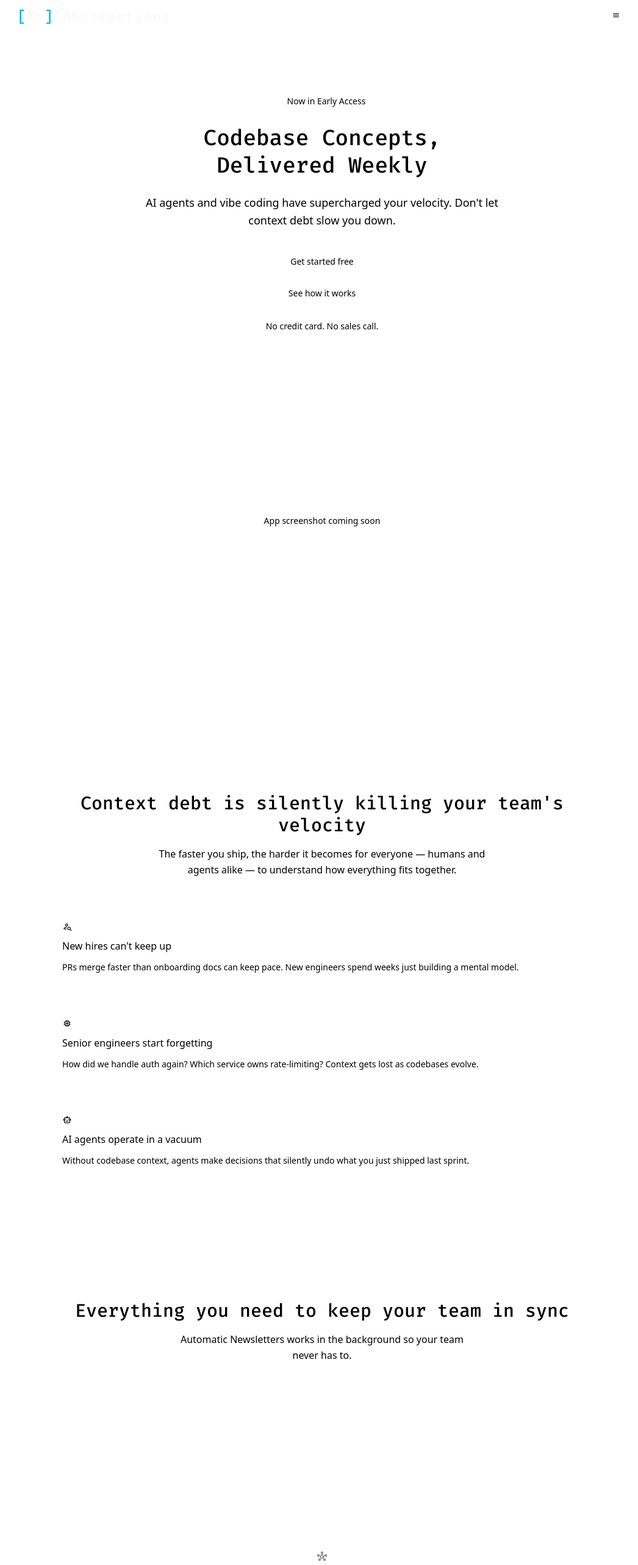
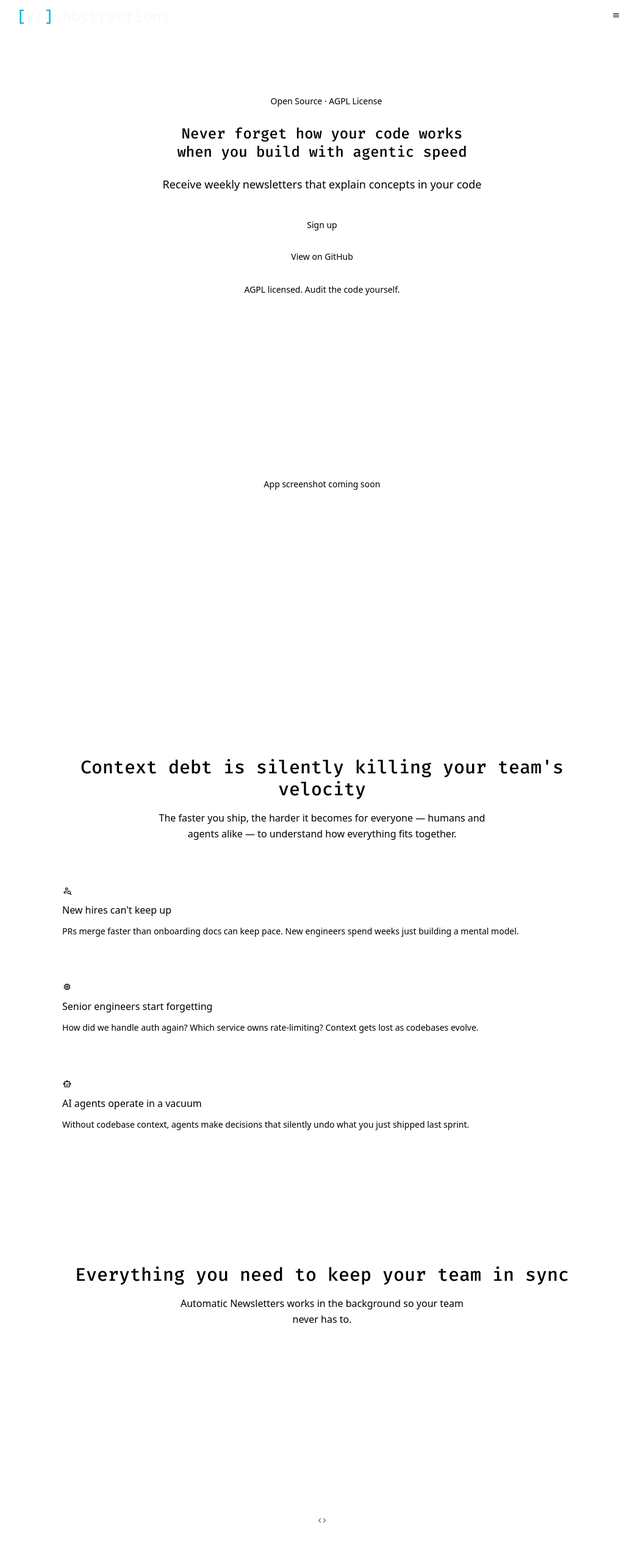
Before and after one commit to arterylabs/abstractions, a Next.js app in the folder frontend/: page / in a window 1280 px wide. Shown: the top 2566 px of the page at 61% size, without its empty margins (112-1158 px from the left). Built offline with nearby package versions, Linux system fonts and the light colour scheme.

Commit message:
landing page improvements

```diff
--- a/frontend/src/app/page.tsx
+++ b/frontend/src/app/page.tsx
@@ -25,47 +25,47 @@ const painPoints = [
 
 const features = [
   {
-    icon: "hub",
-    title: "One-click GitHub integration",
-    body: "Public or private repos — connect in seconds via OAuth. No tokens to manage, no config files to write.",
+    icon: "code",
+    title: "Open source & self-hostable",
+    body: "Deploy with Docker in minutes. No vendor lock-in, no usage limits — the entire codebase is on GitHub.",
   },
   {
     icon: "manage_search",
     title: "Deep semantic indexing",
-    body: "We analyze structure, patterns, and relationships across your entire codebase — not just recent diffs.",
+    body: "Abstractions analyzes structure, patterns, and relationships across your entire codebase — not just recent diffs.",
   },
   {
     icon: "mark_email_read",
     title: "AI-generated newsletters",
-    body: "Every Monday (or whenever you choose) a clean, readable summary lands in every inbox on your team.",
+    body: "Every Monday (or whenever you configure) a clean, readable summary lands in every inbox on your team.",
   },
   {
     icon: "lock",
-    title: "Your code stays private",
-    body: "We never store source files. Only secure embeddings and high-level summaries ever leave your repository.",
+    title: "Full control over your data",
+    body: "Run on your own infrastructure. Your source code and embeddings never leave your environment.",
   },
 ];
 
 const steps = [
   {
     number: "01",
-    title: "Sign up free",
-    body: "No credit card. No sales call. Just an email address.",
+    title: "Star & clone the repo",
+    body: "No account required. Grab the source from GitHub and deploy it wherever you run your stack.",
   },
   {
     number: "02",
     title: "Connect your GitHub repo",
-    body: "Public or private. We request only the minimum permissions we need.",
+    body: "Public or private. OAuth takes 30 seconds and we request only the minimum permissions needed.",
   },
   {
     number: "03",
-    title: "We index your codebase",
+    title: "Abstractions indexes your codebase",
     body: "Deep semantic and structural analysis runs automatically in the background.",
   },
   {
     number: "04",
     title: "Receive your newsletter",
-    body: "Every Monday (or the day you pick) your team gets a clean, professional digest.",
+    body: "Every Monday (or the day you configure) your team gets a clean, professional digest.",
   },
 ];
 
@@ -79,35 +79,37 @@ export default function LandingPage() {
         <div className="max-w-[900px] mx-auto flex flex-col items-center text-center gap-6">
           <div className="inline-flex items-center gap-2 border border-primary/40 text-primary text-sm px-3 py-1 rounded-full">
             <span className="size-1.5 rounded-full bg-primary inline-block" />
-            Now in Early Access
+            Open Source · AGPL License
           </div>
 
           <h1
-            className={`${headingClass} text-4xl md:text-5xl lg:text-6xl font-medium leading-tight`}
+            className={`${headingClass} text-2xl md:text-3xl lg:text-4xl font-medium leading-tight`}
           >
-            Codebase Concepts,
-            <br />
-            Delivered Weekly
+            Never forget how your code works <br />
+            when you build with agentic speed
           </h1>
 
           <p className="text-lg text-muted-foreground max-w-[600px] leading-relaxed">
-            AI agents and vibe coding have supercharged your velocity.
-            Don&apos;t let context debt slow you down.
+            Receive weekly newsletters that explain concepts in your code
           </p>
 
           <div className="flex flex-col sm:flex-row items-center gap-3 mt-2">
             <Link href="/signup">
-              <Button size="lg">Get started free</Button>
+              <Button size="lg">Sign up</Button>
             </Link>
-            <Link href="/#how-it-works">
+            <Link
+              href="https://github.com/nshntarora/abstractions"
+              target="_blank"
+              rel="noopener noreferrer"
+            >
               <Button size="lg" variant="outline">
-                See how it works
+                View on GitHub
               </Button>
             </Link>
           </div>
 
           <p className="text-sm text-muted-foreground">
-            No credit card. No sales call.
+            AGPL licensed. Audit the code yourself.
           </p>
 
           {/* Screenshot placeholder */}
@@ -206,7 +208,8 @@ export default function LandingPage() {
               Up and running in minutes
             </h2>
             <p className="text-muted-foreground max-w-[500px] leading-relaxed">
-              No setup complexity. No long integrations. Just connect and go.
+              Self-host with Docker or run it locally. No third-party accounts
+              required.
             </p>
           </div>
 
@@ -244,18 +247,28 @@ export default function LandingPage() {
         <div className="max-w-[900px] mx-auto">
           <div className="bg-card border border-border rounded-xl p-12 flex flex-col items-center text-center gap-6">
             <h2 className={`${headingClass} text-3xl font-medium`}>
-              Keep your team in sync — automatically
+              Ready to keep your team in sync?
             </h2>
             <p className="text-muted-foreground max-w-[480px] leading-relaxed">
-              Sign up for free. Connect your repo. Your first newsletter ships
-              next Monday.
+              Clone the repo, connect your codebase, and your first newsletter
+              ships next Monday.
             </p>
-            <Link href="/signup">
-              <Button size="lg">Get started free</Button>
-            </Link>
+            <div className="flex flex-col sm:flex-row items-center gap-3">
+              <Link href="/signup">
+                <Button size="lg">Sign up free</Button>
+              </Link>
+              <Link
+                href="https://github.com/nshntarora/abstractions"
+                target="_blank"
+                rel="noopener noreferrer"
+              >
+                <Button size="lg" variant="outline">
+                  View on GitHub
+                </Button>
+              </Link>
+            </div>
             <p className="text-xs text-muted-foreground">
-              We never store your actual code — only secure embeddings and
-              high-level summaries.
+              AGPL licensed. Audit the code yourself.
             </p>
           </div>
         </div>
@@ -266,6 +279,14 @@ export default function LandingPage() {
         <div className="max-w-[900px] mx-auto flex flex-col sm:flex-row items-center justify-between gap-4 text-sm text-muted-foreground">
           <span>© {new Date().getFullYear()} Abstractions</span>
           <div className="flex items-center gap-6">
+            <Link
+              href="https://github.com/nshntarora/abstractions"
+              target="_blank"
+              rel="noopener noreferrer"
+              className="hover:text-foreground transition-colors"
+            >
+              GitHub
+            </Link>
             <Link
               href="/privacy"
               className="hover:text-foreground transition-colors"
--- a/frontend/src/components/landing/Navbar.tsx
+++ b/frontend/src/components/landing/Navbar.tsx
@@ -3,11 +3,12 @@ import Logo from "@/components/ui/logo";
 import { Button } from "@/components/ui/button";
 import { Sheet, SheetContent, SheetTrigger } from "@/components/ui/sheet";
 import Icon from "@/components/ui/icon";
+import Image from "next/image";
 
 const NavLinks = ({ mobile = false }: { mobile?: boolean }) => {
   const links = [
     { href: "/#features", label: "Features" },
-    { href: "/#how-it-works", label: "How It Works" },
+    { href: "/#how-it-works", label: "Self-host" },
   ];
 
   return (
@@ -18,9 +19,7 @@ const NavLinks = ({ mobile = false }: { mobile?: boolean }) => {
     >
       {links.map((link) => (
         <Link key={link.href} href={link.href}>
-          <Button variant="ghost" className="text-gray-600 hover:text-gray-900">
-            {link.label}
-          </Button>
+          <Button variant="ghost">{link.label}</Button>
         </Link>
       ))}
     </div>
@@ -38,6 +37,23 @@ export default function Navbar() {
         <NavLinks />
 
         <div className="flex items-center gap-4">
+          <Link
+            href="https://github.com/nshntarora/abstractions"
+            className="hidden lg:block"
+            target="_blank"
+            rel="noopener noreferrer"
+          >
+            <Button variant="ghost">
+              <Image
+                src="/assets/img/github.svg"
+                alt="GitHub"
+                width={16}
+                height={16}
+                className="mr-1 invert"
+              />
+              GitHub
+            </Button>
+          </Link>
           <Link href="/login" className="hidden lg:block">
             <Button variant="ghost">Login</Button>
           </Link>
@@ -54,6 +70,16 @@ export default function Navbar() {
             <SheetContent>
               <div className="flex flex-col space-y-4 mt-8">
                 <NavLinks mobile />
+                <Link
+                  href="https://github.com/nshntarora/abstractions"
+                  target="_blank"
+                  rel="noopener noreferrer"
+                >
+                  <Button variant="ghost" className="w-full">
+                    <Icon type="code" className="text-base mr-1" />
+                    GitHub
+                  </Button>
+                </Link>
                 <Link href="/login">
                   <Button variant="ghost" className="w-full">
                     Login
```
Also changed, not shown: frontend/public/assets/img/github.svg.
